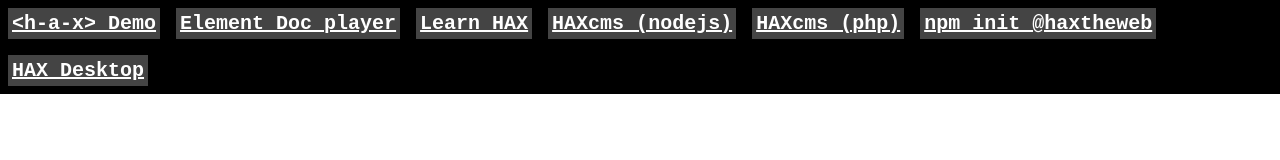
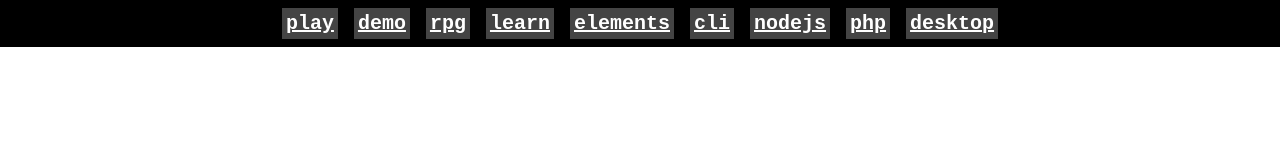
Before and after one commit to haxtheweb/hax-webcontainer, a website built with Vite: page index.html in a window 1280 px wide. Built offline with nearby package versions, Linux system fonts and the light colour scheme.

Commit message:
updated links

```diff
--- a/index.html
+++ b/index.html
@@ -33,13 +33,15 @@
   <body>
     <div id="top">
       <ul>
-        <li><a href="index.html">&lt;h-a-x&gt; Demo</a></li>
-        <li><a href="docplayer.html" target="_blank">Element Doc player</a></li>
-        <li><a href="https://haxtheweb.org" target="_blank">Learn HAX</a></li>
-        <li><a href="https://github.com/haxtheweb/haxcms-nodejs" target="_blank">HAXcms (nodejs)</a></li>
-        <li><a href="https://github.com/haxtheweb/haxcms-php" target="_blank">HAXcms (php)</a></li>
-        <li><a href="https://github.com/haxtheweb/create" target="_blank">npm init @haxtheweb</a></li>
-        <li><a href="https://github.com/haxtheweb/desktop" target="_blank">HAX Desktop</a></li>
+        <li><a href="https://playground.hax.cloud/">play</a></li>
+        <li><a href="https://hax.cloud/">demo</a></li>
+        <li><a href="https://rpg-me.hax.cloud/">rpg</a></li>
+        <li><a href="https://haxtheweb.org" target="_blank">learn</a></li>
+        <li><a href="https://hax.cloud/docplayer.html" target="_blank">elements</a></li>
+        <li><a href="https://github.com/haxtheweb/create" target="_blank">cli</a></li>
+        <li><a href="https://github.com/haxtheweb/haxcms-nodejs" target="_blank">nodejs</a></li>
+        <li><a href="https://github.com/haxtheweb/haxcms-php" target="_blank">php</a></li>
+        <li><a href="https://github.com/haxtheweb/desktop" target="_blank">desktop</a></li>
       </ul>
     </div>
     <div id="app"></div>
```
Also changed, not shown: docplayer.html (+9 -7 lines).
